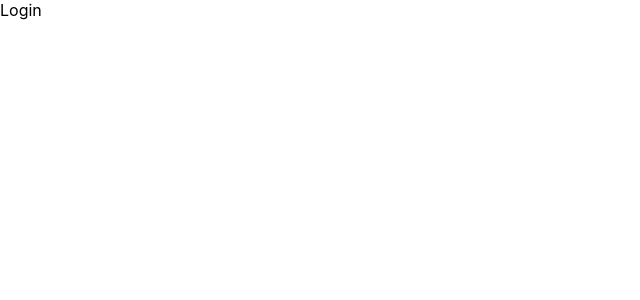
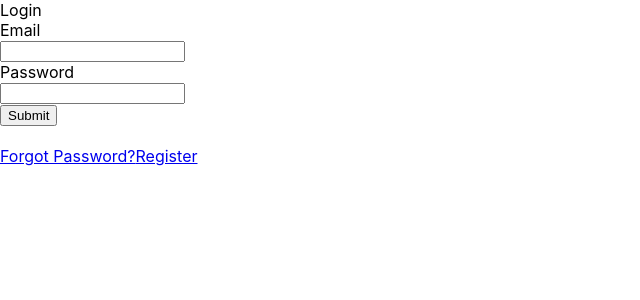
Before and after one commit to jpgrbeat/scheduler-frontend, a React (Create React App) app: page /login in a window 1280 px wide. Shown: the top 300 px of the page, without its empty margins (0-640 px from the left). Built offline with nearby package versions, Linux system fonts and the light colour scheme.

Commit message:
fixed bugs on forgot password & created new user form

```diff
--- a/src/App.css
+++ b/src/App.css
@@ -1,32 +1,9 @@
-.App {
-  text-align: center;
+
+
+
+.login-form{
+  display: block;
 }
-
-.App-logo {
-  animation: App-logo-spin infinite 20s linear;
-  height: 40vmin;
+.login-links{
+  display:inline-block;
 }
-
-.App-header {
-  background-color: #282c34;
-  min-height: 100vh;
-  display: flex;
-  flex-direction: column;
-  align-items: center;
-  justify-content: center;
-  font-size: calc(10px + 2vmin);
-  color: white;
-}
-
-.App-link {
-  color: #61dafb;
-}
-
-@keyframes App-logo-spin {
-  from {
-    transform: rotate(0deg);
-  }
-  to {
-    transform: rotate(360deg);
-  }
-}
--- a/src/App.js
+++ b/src/App.js
@@ -4,6 +4,8 @@ import {Route,Switch,Link} from 'react-router-dom';
 import {withRouter} from 'react-router'
 import Login from './forms/Login'
 import About from './components/about'
+import ForgotPassword from './forms/forgotPassword'
+import NewUser from './forms/newUser'
 const requestHelper = url =>
   fetch(url, {
     method: "GET",
@@ -58,6 +60,8 @@ class App extends Component {
           </div>
         )}/>
           <Route exact path='/login' component={Login}/>
+          <Route exact path='/forgotpassword' component={ForgotPassword}/>
+          <Route exact path='/newuser' component={NewUser}/>
           <Route exact path='/about' component={About}/>
         </Switch>
 
@@ -65,4 +69,4 @@ class App extends Component {
   }
 }
 
-export default withRouter(App);
+export default App;
--- a/src/components/about.js
+++ b/src/components/about.js
@@ -4,14 +4,14 @@ const About =()=>{
     <React.Fragment>
       <h4>Hello there!</h4>
       <p>
-        "The purpose of this application is to increase productivity for myself while I'm on the hunt for a new job. I wanted to build something that would keep a visual schedule and send notifications when a new event was taking place within the schedule itself through Chrome notifications."
+        The purpose of this application is to increase productivity for myself while I'm on the hunt for a new job. I wanted to build something that would keep a visual schedule and send notifications when a new event was taking place within the schedule itself through Chrome notifications.
       </p>
       <p>
         I was especially concerned with a cleaner code base that was  segmented by functionality, faster read times and practicing more with HTML and CSS, as there is so much to know and nicer looking websites are just more fun to use.
         The project was built using React, Redux and Ruby on Rails.
       </p>
       <p>
-        I am hoping that over time I do not get completely ambushed by Chrome notifications. If you have any questions, email me  <span><a href="mailto:joshua.ross.miller@gmail.com">here</a></span>. The code base for this project is contained <span>here</span> and <span>here</span>.
+        I am hoping that over time I do not get completely ambushed by Chrome notifications. If you have any questions, email me  <span><a href="mailto:joshua.ross.miller@gmail.com">here</a></span>. The code base for this project is contained <span><a href="https://github.com/jpgrbeat/scheduler-frontend" target="_blank">here</a></span> and <span><a href="https://github.com/jpgrbeat/scheduler-backend" target="_blank">here</a></span>.
       </p>
     </React.Fragment>
   )
--- a/src/forms/Login.js
+++ b/src/forms/Login.js
@@ -1,5 +1,5 @@
 import React from 'react'
-import {withRouter} from 'react-router'
+import {Link,Route} from 'react-router-dom'
 
 class Login extends React.Component {
 
@@ -28,10 +28,27 @@ class Login extends React.Component {
   }
   render(){
     return(
-      <div>
-        <label>Login</label>
-      </div>
+      <React.Fragment>
+        <form className='login-form'>
+          <label>Login</label>
+          <br></br>
+          <label>Email</label>
+          <br></br>
+          <input type='text'/>
+          <br></br>
+          <label>Password</label>
+          <br></br>
+          <input type='password'/>
+          <br></br>
+          <button type='submit'>Submit</button>
+        </form>
+        <br></br>
+        <div className='login-links'>
+          <Link to='/forgotpassword'>Forgot Password?</Link>
+          <Link to='/newuser'>Register</Link>
+        </div>
+      </React.Fragment>
     )
   }
 }
-export default withRouter(Login)
+export default Login
--- /dev/null
+++ b/src/forms/forgotPassword.js
@@ -0,0 +1,12 @@
+import React from 'react'
+import {withRouter} from 'react-router'
+const ForgotPassword = () => (
+    <form className='forgot-password'>
+    <label>Enter email address</label><br>
+    </br>
+      <input type='text' placeholder='johndoe@email.com'/><br>
+      </br>
+      <button type='submit' value='submit'>Submit</button>
+    </form>
+)
+export default withRouter(ForgotPassword)
--- a/src/forms/newUser.js
+++ b/src/forms/newUser.js
@@ -0,0 +1,34 @@
+import React from 'react'
+
+class NewUser extends React.Component{
+  state={
+    name: "",
+    email: "",
+    password: ""
+  }
+
+  render(){
+    return(
+      <form>
+      <label>Full Name</label><br>
+      </br>
+      <input type='text' name='name'/><br>
+      </br>
+      <label>Email</label><br>
+      </br>
+      <input type='text' name='email'/><br>
+      </br>
+      <label>Password</label><br>
+      </br>
+      <input type='password' name='password'/><br>
+      </br>
+      <label>Retype Password</label><br>
+      </br>
+      <input type='password' name='password2'/><br>
+      </br>
+      <button type='submit' value='submit'>Submit</button>
+      </form>
+    )
+  }
+}
+export default NewUser;
```
Also changed, not shown: src/logo.svg (deleted).
